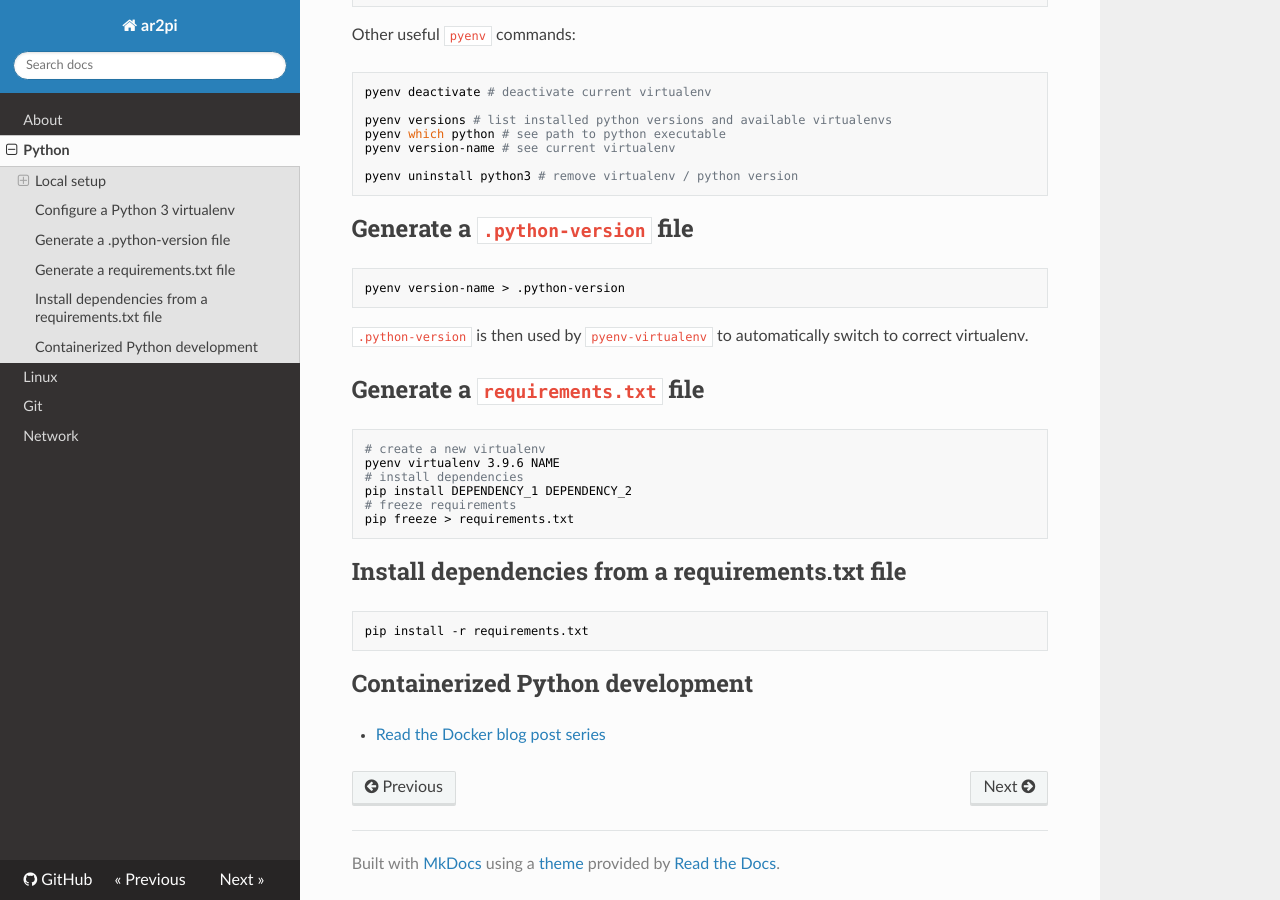
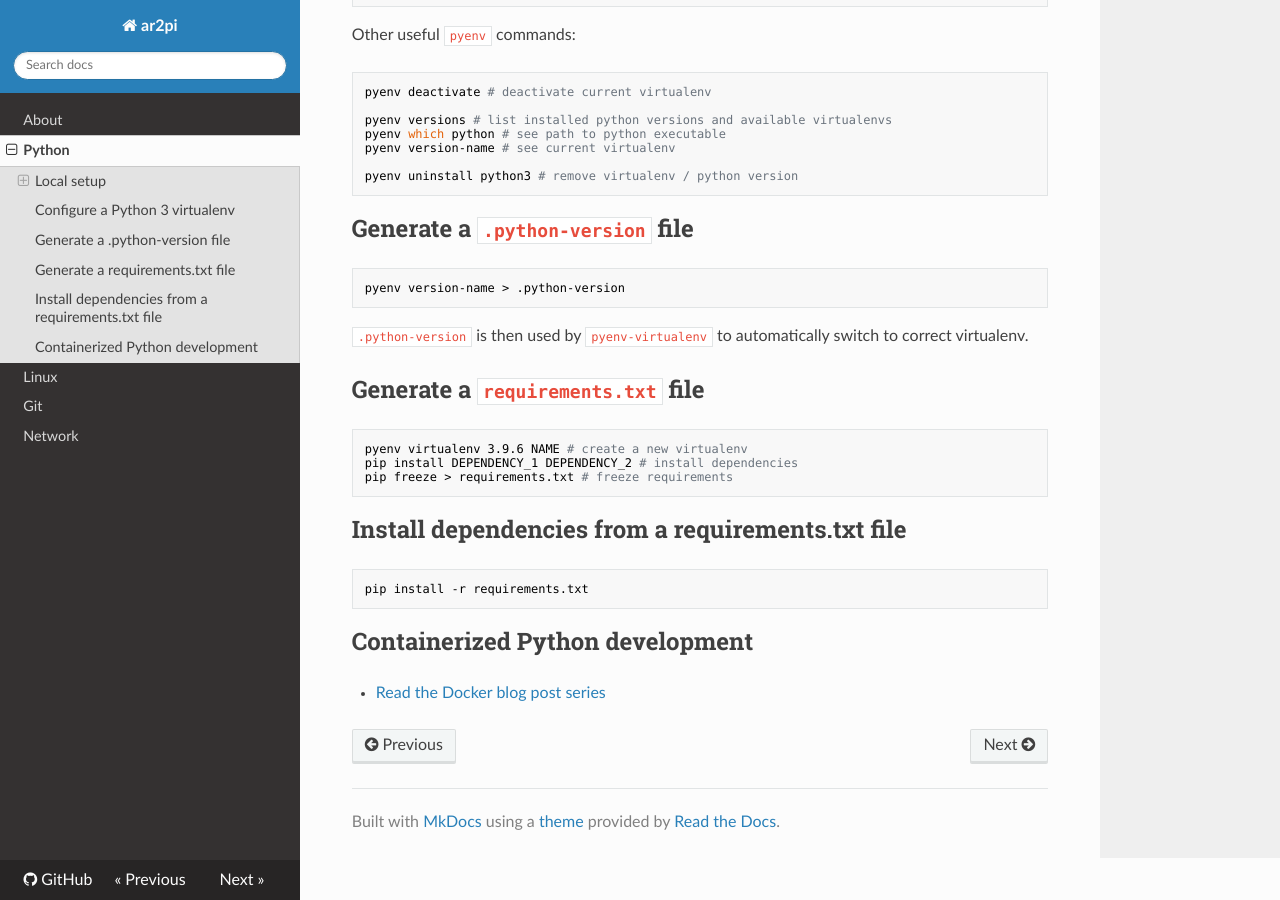
Before and after one commit to ar2pi/ar2pi, an MkDocs documentation site: the page built from docs/python.md, in a window 1280 px wide and 900 px high, scrolled down 1024 px. Built offline with MkDocs 1.6.1, drawn with Linux system fonts in a browser that asks for light colours; nearby versions of some CDN libraries.

````diff
--- a/docs/python.md
+++ b/docs/python.md
@@ -67,12 +67,9 @@ pyenv version-name > .python-version
 ## Generate a `requirements.txt` file
 
 ```sh
-# create a new virtualenv
-pyenv virtualenv 3.9.6 NAME
-# install dependencies
-pip install DEPENDENCY_1 DEPENDENCY_2
-# freeze requirements
-pip freeze > requirements.txt
+pyenv virtualenv 3.9.6 NAME # create a new virtualenv
+pip install DEPENDENCY_1 DEPENDENCY_2 # install dependencies
+pip freeze > requirements.txt # freeze requirements
 ```
 
 ## Install dependencies from a requirements.txt file
````
